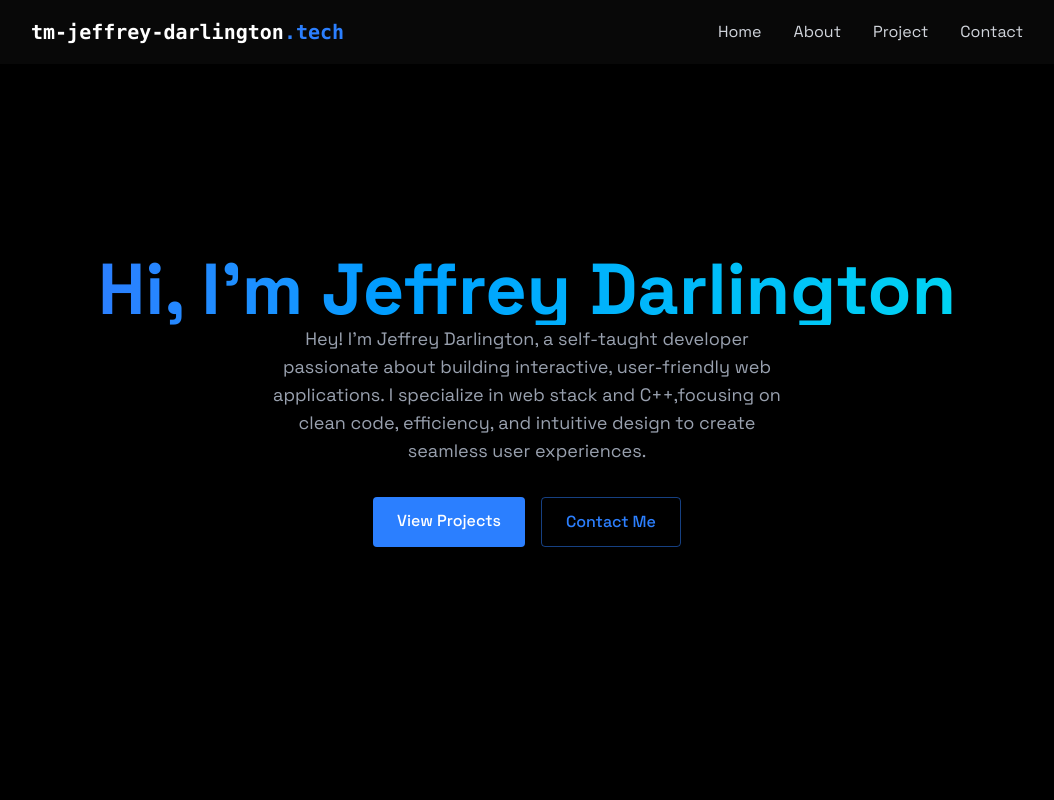
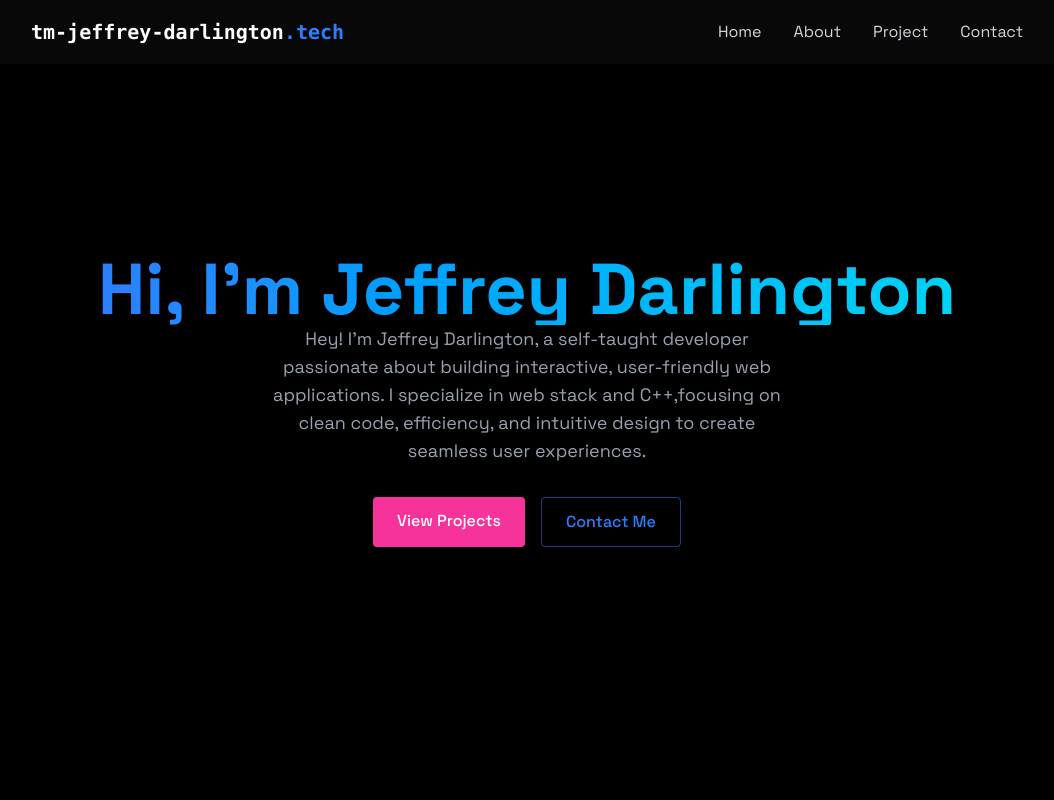
Before and after one commit to jeffreydarlington/jeffreyDarlington-Portofolio, a React (Vite) app: page / in a window 1280 px wide. Shown: the top 800 px of the page, without its empty margins (113-1167 px from the left). Built offline with nearby package versions, Linux system fonts and the light colour scheme; a web font is replaced by a local one.

Commit message:
Deploy to docs folder

```diff
--- a/src/components/sections/Home.jsx
+++ b/src/components/sections/Home.jsx
@@ -17,7 +17,7 @@
                 </p>
                 <div className="flex justify-center space-x-4">
                     <a href="#projects"
-                    className="bg-blue-500 text-white py-3 px-6 rounded font-medium transition relative overflow-hidden hover:-translate-y-0.5 hover:shadow-[0_0_15px_rgba(59, 130, 246, 0.4)]"
+                    className="bg-pink-500 text-white py-3 px-6 rounded font-medium transition relative overflow-hidden hover:-translate-y-0.5 hover:shadow-[0_0_15px_rgba(59, 130, 246, 0.4)]"
                     >
                         View Projects
                     </a>
```
